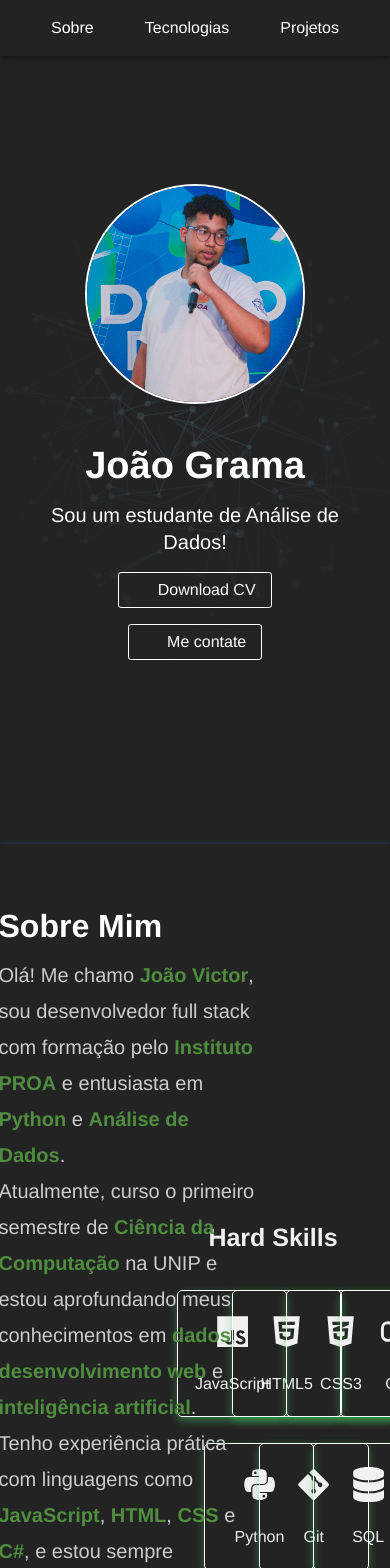
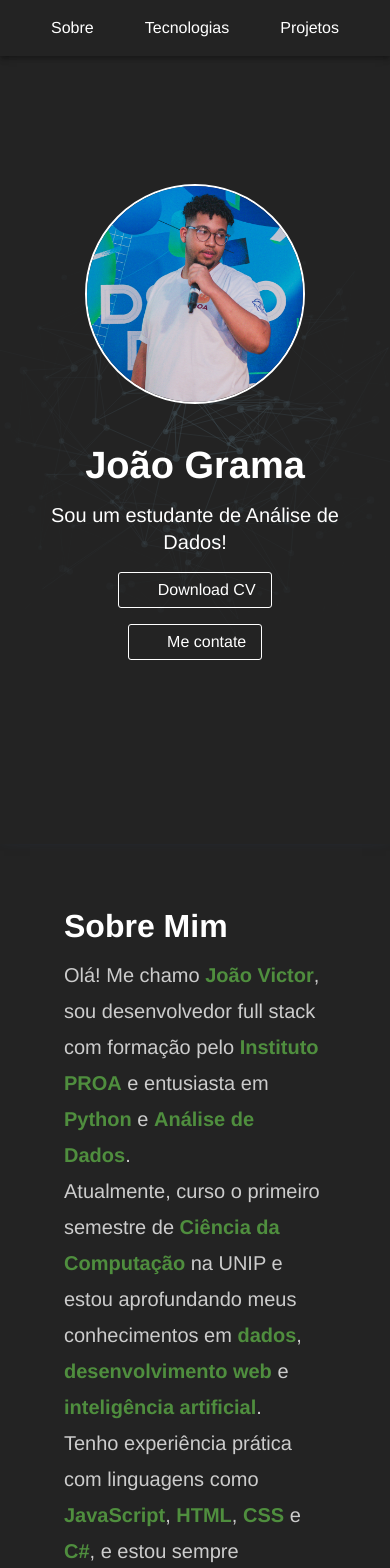
Before and after one commit to Krawstr/my-portfolio, a React (Vite) app: page / in a window 390 px wide. Shown: the top 1568 px of the page. Built offline with nearby package versions, Linux system fonts and the light colour scheme; some icons are missing.

Commit message:
portfolio v1.03 adição de responsividade

```diff
--- a/src/pages/Home/sections/About/About.tsx
+++ b/src/pages/Home/sections/About/About.tsx
@@ -1,26 +1,20 @@
-import { styled } from "@mui/material";
-import { Typography } from "@mui/material";
+import { styled, Grid, Typography, useTheme, useMediaQuery } from "@mui/material";
 import HardSkills from "../About/Skills/HardSkills";
 
 const StyledAbout = styled("div")(({ theme }) => ({
     backgroundColor: theme.palette.primary.main,
     minHeight: "100vh",
     display: "flex",
-    flexDirection: "column",
     justifyContent: "center",
     alignItems: "center",
     padding: theme.spacing(8),
     color: "#f1f1f1",
-    textAlign: "center",
-    position: "relative",
     overflow: "hidden",
-    boxShadow: "0 4px 8px rgb(51, 91, 177)",
+    boxShadow: "0 -8px 16px -4px rgba(51, 91, 177, 0.6)",
   }));
 
 const StyledText = styled("div")(() => ({
-    maxWidth: "500px",
-    position: "relative",
-    left: "-25%",
+  maxWidth: "600px",
   textAlign: "left",
 }));
 
@@ -30,16 +24,20 @@ const Highlight = styled("span")(({ theme }) => ({
 }));
 
 const About = () => {
+  const theme = useTheme();
+  const isSmall = useMediaQuery(theme.breakpoints.down("md"));
+
   return (
     <StyledAbout>
-            <HardSkills />
+      <Grid container spacing={4} alignItems="flex-start" justifyContent="center" direction={isSmall ? "column" : "row"}>
+        <Grid size= {{ xs: 12, md: 6 }}>
           <StyledText>
             <Typography variant="h3" component="h1" gutterBottom sx={{ fontWeight: "bold", color: "#fff" }}>
               Sobre Mim
             </Typography>
             <Typography
               variant="body1"
-                    sx={{ maxWidth: "900px", fontSize: "1.25rem", lineHeight: "1.8", color: "#ccc" }}
+              sx={{ fontSize: "1.25rem", lineHeight: "1.8", color: "#ccc" }}
             >
               Olá! Me chamo <Highlight>João Victor</Highlight>, sou desenvolvedor full stack com formação pelo{" "}
               <Highlight>Instituto PROA</Highlight> e entusiasta em <Highlight>Python</Highlight> e{" "}
@@ -61,6 +59,12 @@ const About = () => {
               <Highlight>boas práticas de desenvolvimento</Highlight>.
             </Typography>
           </StyledText>
+        </Grid>
+
+        <Grid size= {{ xs: 12, md: 6 }}>
+          <HardSkills />
+        </Grid>
+      </Grid>
     </StyledAbout>
   );
 };
--- a/src/pages/Home/sections/About/Skills/HardSkills.tsx
+++ b/src/pages/Home/sections/About/Skills/HardSkills.tsx
@@ -1,7 +1,7 @@
-import { Box, Container, Grid, Typography, styled } from "@mui/material";
+import { Box, Container, Grid, Typography, styled, useTheme, useMediaQuery } from "@mui/material";
 import { motion } from "framer-motion";
 import { FaJs, FaHtml5, FaCss3Alt, FaPython, FaGitAlt, FaDatabase } from "react-icons/fa";
-// import { SiPandas} from "react-icons/si";
+// import { SiPandas } from "react-icons/si";
 import { TbBrandCSharp } from "react-icons/tb";
 
 const skills = [
@@ -13,20 +13,19 @@ const skills = [
   { name: "Git", icon: <FaGitAlt /> },
   { name: "SQL", icon: <FaDatabase /> },
   // { name: "Pandas", icon: <SiPandas /> },
-
 ];
 
-const StyledSkills = styled("div")(() => ({
-  position: "absolute",
-  left: "40%",
-  bottom: "45%",
-}))
+const StyledSkills = styled("div")(({ theme }) => ({
+  position: "relative",
+  paddingTop: theme.spacing(8),
+  paddingBottom: theme.spacing(8),
+  width: "100%",
+}));
 
-const SkillBox = styled(Box)(() => ({
+const SkillBox = styled(Box)(({ theme }) => ({
   backgroundColor: "transparent",
-  width: "110px",
-  padding: "20px ",
-  margin: "5px",
+  width: "100%",
+  padding: theme.spacing(2),
   border: "1px solid #fff",
   borderRadius: "5px",
   boxShadow: "0 4px 8px rgba(67, 199, 96, 0.48)",
@@ -34,49 +33,46 @@ const SkillBox = styled(Box)(() => ({
   "&:hover": {
     transform: "scale(1.05)",
   },
-
 }));
 
 const HardSkills = () => {
+  const theme = useTheme();
+  const isSmall = useMediaQuery(theme.breakpoints.down("sm"));
+
   return (
-
     <StyledSkills>
       <Container maxWidth="md">
         <Typography
-          variant="h4"
+          variant={isSmall ? "h5" : "h4"}
           fontWeight="bold"
           gutterBottom
           textAlign="center"
           margin={4}
+          color="#fff"
         >
           Hard Skills
         </Typography>
 
-        <Grid
-          container
-          justifyContent="center"
-          sx={{ flexWrap: "wrap", gap: 2 }}
-        >
+        <Grid container spacing={2} justifyContent="center">
           {skills.map((skill, index) => (
             <Grid
               key={index}
+              size={{ xs: 6, sm: 4, md: 3, lg: 2}}
               component={motion.div}
-              sx={{
-                width: "19%",
-              }}
+              whileHover={{ scale: 1.05 }}
+              transition={{ type: "spring", stiffness: 300 }}
             >
               <SkillBox>
                 <Box display="flex" flexDirection="column" alignItems="center">
-                  <Box
-                    component={motion.div}
-                    whileHover={{ scale: 1.2 }}
-                    transition={{ type: "spring", stiffness: 300 }}
-                    fontSize="2.2rem"
-                    mb={1}
-                  >
+                  <Box fontSize={isSmall ? "1.8rem" : "2.2rem"} mb={1}>
                     {skill.icon}
                   </Box>
-                  <Typography variant="body1">{skill.name}</Typography>
+                  <Typography
+                    variant="body2"
+                    sx={{ fontSize: isSmall ? "0.85rem" : "1rem", color: "#fff" }}
+                  >
+                    {skill.name}
+                  </Typography>
                 </Box>
               </SkillBox>
             </Grid>
--- a/src/pages/Home/sections/ContactMe/ContactMe.tsx
+++ b/src/pages/Home/sections/ContactMe/ContactMe.tsx
@@ -42,11 +42,15 @@ const FormContainer = styled(Box)(({ theme }) => ({
     boxShadow: " 4px 8px rgba(43, 116, 59, 0.4)"
 }));
 
-const StyledImg = styled("img")(() => ({
+const StyledImg = styled("img")(({ theme }) => ({
    position: "absolute",
    right: "10%",
    width: "37%",
    bottom: "15%",
+
+   [theme.breakpoints.down("sm")]: {
+    display: "none",
+  },
 }));
 
 const ContactMe = () => {
--- a/src/pages/Home/sections/Hero/Hero.tsx
+++ b/src/pages/Home/sections/Hero/Hero.tsx
@@ -14,6 +14,7 @@ const StyledHero = styled("div")(({ theme }) => ({
     position: "relative",
     padding: theme.spacing(4),
     overflow: "hidden",
+    boxShadow: "0 -8px 16px -4px rgba(51, 91, 177, 0.6)",
 
 }));
 
```
Also changed, not shown: 1 other file (tests, documents, lock files or other folders). Lines whose indentation alone changed are shown as unchanged.
